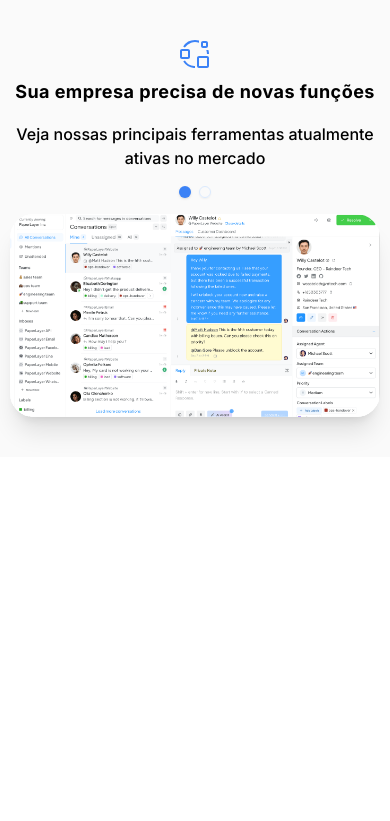
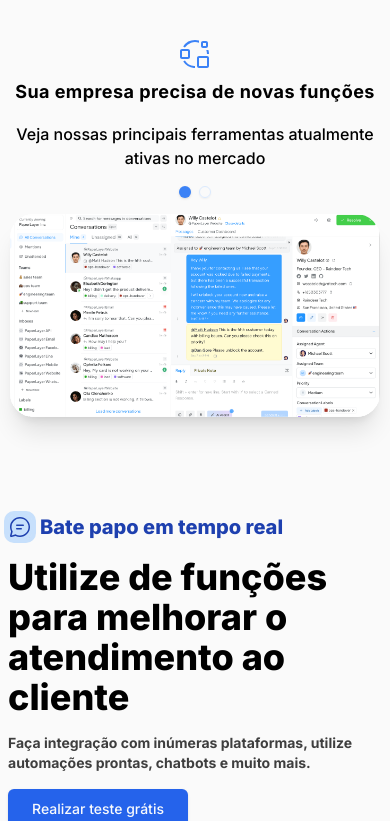
Before and after one commit to Pani-Kaz/panitech-frontend, a Next.js app: page / in a window 390 px wide. Shown: the part 1170-1991 px from the top of the page. Before the commit the page ends 1627 px from the top, so only its background shows below. Built offline with nearby package versions, Linux system fonts and the light colour scheme.

Commit message:
feat: typebot action in landing page

```diff
--- a/package.json
+++ b/package.json
@@ -14,6 +14,8 @@
     "@radix-ui/react-menubar": "^1.1.1",
     "@radix-ui/react-navigation-menu": "^1.2.0",
     "@radix-ui/react-slot": "^1.1.0",
+    "@typebot.io/js": "^0.3.14",
+    "@typebot.io/nextjs": "^0.3.14",
     "class-variance-authority": "^0.7.0",
     "clsx": "^2.1.1",
     "embla-carousel-react": "^8.3.0",
--- a/src/pages/index.tsx
+++ b/src/pages/index.tsx
@@ -2,13 +2,28 @@ import { Main } from "@/components/common/main";
 import { buttonVariants } from "@/components/ui/button";
 import { Icon } from "@iconify/react/dist/iconify.js";
 import Link from "next/link";
-import {
-  Carousel,
-  CarouselContent,
-  CarouselItem,
-  CarouselNext,
-  CarouselPrevious,
-} from "@/components/ui/carousel";
+import { Standard } from "@typebot.io/nextjs";
+import dynamic from "next/dynamic";
+const Carousel = dynamic(
+  () => import("@/components/ui/carousel").then((mod) => mod.Carousel),
+  { ssr: false }
+);
+const CarouselContent = dynamic(
+  () => import("@/components/ui/carousel").then((mod) => mod.CarouselContent),
+  { ssr: false }
+);
+const CarouselItem = dynamic(
+  () => import("@/components/ui/carousel").then((mod) => mod.CarouselItem),
+  { ssr: false }
+);
+const CarouselNext = dynamic(
+  () => import("@/components/ui/carousel").then((mod) => mod.CarouselNext),
+  { ssr: false }
+);
+const CarouselPrevious = dynamic(
+  () => import("@/components/ui/carousel").then((mod) => mod.CarouselPrevious),
+  { ssr: false }
+);
 import { ImagePaginator } from "@/components/common/ImagePaginator";
 
 export default function Page() {
@@ -74,7 +89,10 @@ export default function Page() {
           className="w-full max-w-[95%] max-lg:w-[80%]"
         >
           <CarouselContent className="max-lg:gap-2 px-6">
-            <CarouselItem className="md:basis-1/2 lg:basis-1/3 mx-1 max-lg:mx-0 min-h-14 rounded-xl border-zinc-200 border border-solid p-0 duration-500 transition-all hover:border-blue-300">
+            <CarouselItem
+              key={1}
+              className="md:basis-1/2 lg:basis-1/3 mx-1 max-lg:mx-0 min-h-14 rounded-xl border-zinc-200 border border-solid p-0 duration-500 transition-all hover:border-blue-300"
+            >
               <Link
                 href={"/bom-chat"}
                 className="flex p-5 w-full h-full flex-col justify-between gap-3 group"
@@ -101,7 +119,10 @@ export default function Page() {
                 </Link>
               </Link>
             </CarouselItem>
-            <CarouselItem className="md:basis-1/2 lg:basis-1/3 mx-1 max-lg:mx-0 min-h-14 rounded-xl border-zinc-200 border border-solid p-0 duration-500 transition-all hover:border-blue-300">
+            <CarouselItem
+              key={2}
+              className="md:basis-1/2 lg:basis-1/3 mx-1 max-lg:mx-0 min-h-14 rounded-xl border-zinc-200 border border-solid p-0 duration-500 transition-all hover:border-blue-300"
+            >
               <Link
                 href={"/artificial-intelligence-assistant"}
                 className="flex p-5 w-full h-full flex-col justify-between gap-3 group"
@@ -128,7 +149,10 @@ export default function Page() {
                 </Link>
               </Link>
             </CarouselItem>
-            <CarouselItem className="md:basis-1/2 lg:basis-1/3 mx-1 max-lg:mx-0 min-h-14 rounded-xl border-zinc-200 border border-solid p-0 duration-500 transition-all hover:border-blue-300">
+            <CarouselItem
+              key={3}
+              className="md:basis-1/2 lg:basis-1/3 mx-1 max-lg:mx-0 min-h-14 rounded-xl border-zinc-200 border border-solid p-0 duration-500 transition-all hover:border-blue-300"
+            >
               <Link
                 href={"/sites"}
                 className="flex p-5 w-full h-full flex-col justify-between gap-3 group"
@@ -155,7 +179,10 @@ export default function Page() {
                 </Link>
               </Link>
             </CarouselItem>
-            <CarouselItem className="md:basis-1/2 lg:basis-1/3 mx-1 max-lg:mx-0 min-h-14 rounded-xl border-zinc-200 border border-solid p-0 duration-500 transition-all hover:border-blue-300">
+            <CarouselItem
+              key={4}
+              className="md:basis-1/2 lg:basis-1/3 mx-1 max-lg:mx-0 min-h-14 rounded-xl border-zinc-200 border border-solid p-0 duration-500 transition-all hover:border-blue-300"
+            >
               <Link
                 href={"/crm"}
                 className="flex p-5 w-full h-full flex-col justify-between gap-3 group"
@@ -203,7 +230,54 @@ export default function Page() {
           Veja nossas principais ferramentas atualmente ativas no mercado
         </p>
         <div className="w-[40%] max-lg:w-[95%]">
-          <ImagePaginator images={["/assets/images/dashboard.svg", "/assets/images/crm.jpg"]} />
+          <ImagePaginator
+            images={["/assets/images/dashboard.svg", "/assets/images/crm.jpg"]}
+          />
+        </div>
+      </section>
+      <section className="w-full py-10 grid grid-cols-2 max-lg:grid-cols-1 gap-2 text-black">
+        <div className="flex flex-col gap-4 px-[10%] max-lg:px-2 py-4 order-2 max-lg:order-1">
+          <div className="flex items-center gap-2 text-blue-800">
+            <Icon
+              className="bg-blue-300/50 outline outline-4 outline-blue-300/50 rounded-[6px]"
+              icon="fluent:chat-24-regular"
+              width="24"
+              height="24"
+            />
+            <p className="text-xl font-extrabold">Bate papo em tempo real</p>
+          </div>
+          <h2 className="font-extrabold text-4xl">
+            Utilize de funções para melhorar o atendimento ao cliente
+          </h2>
+          <p className="font-bold opacity-75 text-sm">
+            Faça integração com inúmeras plataformas, utilize automações
+            prontas, chatbots e muito mais.
+          </p>
+          <div>
+            <Link
+              href={"/register"}
+              className={`${buttonVariants()} py-5 px-6 text-base font-extrabold !bg-blue-600 !cursor-pointer duration-500 transition-transform hover:scale-105 hover:!bg-blue-700 hover:text-white`}
+            >
+              Realizar teste grátis
+            </Link>
+          </div>
+          <p className="pt-8 font-bold uppercase text-xs opacity-75">Integre com:</p>
+          <div className="w-full flex items-center justify-between gap-1">
+            <span className="w-[15%] h-[1px] bg-black opacity-10"/>
+            <Icon  className="text-green-500" icon="ic:baseline-whatsapp" width="24" height="24" />
+            <Icon className="text-pink-500" icon="mdi:instagram" width="24" height="24" />
+            <Icon className="text-blue-500" icon="ic:baseline-facebook" width="24" height="24" />
+            <Icon className="text-red-500" icon="ic:baseline-email" width="24" height="24" />
+            <Icon icon="logos:openai" width="46" height="24" />
+            <span className="w-[15%] h-[1px] bg-black opacity-10"/>
+          </div>
+        </div>
+        <div className="w-full bg-zinc-100 rounded-r-2xl min-h-[60vh] outline-[15px] outline outline-blue-400/10 border-r border-t border-b border-solid border-blue-200 overflow-hidden bg-[url('/assets/images/background.png')] max-lg:border-none max-lg:outline-none max-lg:shadow-none max-lg:rounded-none order-1 max-lg:order-2">
+          <Standard
+            typebot="website-panitech"
+            apiHost="https://typebotapi.panitech.com.br"
+            style={{ width: "100%", height: "600px" }}
+          />
         </div>
       </section>
     </Main>
```
Also changed, not shown: public/assets/images/background.png (added), 1 other file (tests, documents, lock files or other folders).
